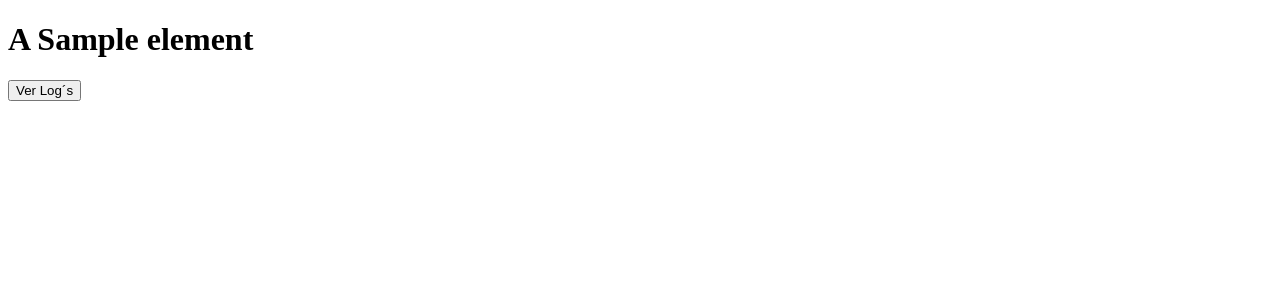
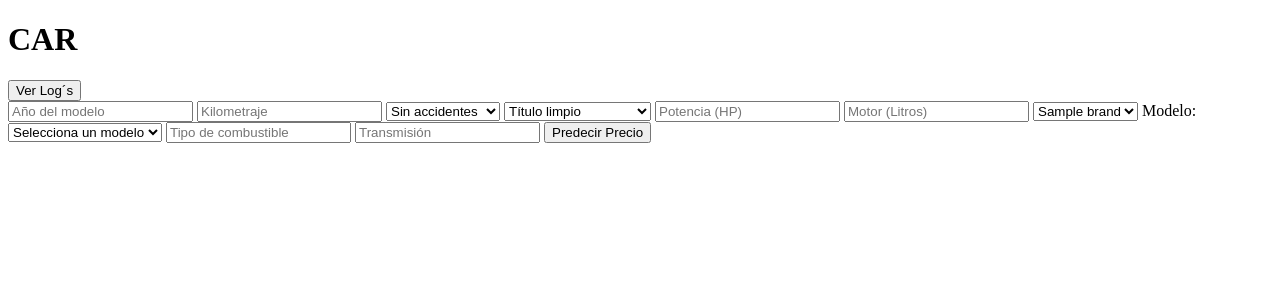
Before and after one commit to stephyangeles/P5_ProblemaDeRegresion_G4, a FastAPI app: template regression/templates/index.html in a window 1280 px wide. Shown: the top 300 px of the page. Run offline with FastAPI, Linux system fonts and the light colour scheme; the template is opened without the code that fills it: most values are stand-ins (such as "Sample title", 1, 10 or a date in 2020).

Commit message:
add API & html

```diff
--- a/regression/main.py
+++ b/regression/main.py
@@ -7,9 +7,10 @@ from regression.core.config import settings
 import regression.core.lw_log as log
 from catboost import CatBoostClassifier, CatBoostRegressor
 import pandas as pd
-import pickle
+from regression.predictor import predict_price, load_form_data
 
 
+form_data = load_form_data()
 
 #Crear la app
 app = FastAPI(
@@ -24,9 +25,6 @@ app.mount("/static", StaticFiles(directory="regression/static"), name="static")
 #Configurar Jinja2 para las plantillas HTML
 templates = Jinja2Templates(directory="regression/templates")
 # Cargar modelo, scaler y columnas
-
-with open(settings.model_path, "rb") as f:
-    model_cat = pickle.load(f)
 
 
 
@@ -45,3 +43,38 @@ def read_root( request: Request):
             "request": request
         }
     )
+
+@app.post("/predict")
+async def predict(data):
+    try:
+        # Crear un DataFrame con los datos de entrada
+        input_data = pd.DataFrame({
+            'brand': [data.brand],
+            'model': [data.model],
+            'model_year': [data.model_year],
+            'milage': [data.milage],
+            'mileage': [data.milage // 100],  # Calculado igual que en el preprocesamiento
+            'fuel_type': [data.fuel_type],
+            'engine_L': [data.engine_L if data.engine_L is not None else -1],
+            'horsepower': [data.horsepower if data.horsepower is not None else -1],
+            'accident': [data.accident],
+            'clean_title': [data.clean_title],
+            'engine': ['no_entry']  # Valor por defecto, ya que usamos horsepower y engine_L
+        })
+
+        # Obtener la predicción
+        price = predict_price(input_data)
+
+        # Devolver el resultado
+        return {
+            "predicted_price": float(price),
+            "formatted_price": f"${price:,.2f}"
+        }
+    except Exception as e:
+        return {"error": str(e)}
+
+@app.get("/models/{brand}")
+async def get_models_by_brand(brand: str):
+    if brand in form_data["categories"]["models_by_brand"]:
+        return {"models": form_data["categories"]["models_by_brand"][brand]}
+    return {"models": []}
--- a/regression/templates/index.html
+++ b/regression/templates/index.html
@@ -6,8 +6,41 @@
     <title>Document</title>
 </head>
 <body>
-    <h1>A {{ element }}</h1>
+    <h1>CAR</h1>
+
     <button class="btn" onclick="window.modal_log.showModal();">Ver Log´s</button>
+
+    <form id="car-form">
+      <input type="number" name="model_year" placeholder="Año del modelo" required>
+      <input type="number" name="milage" placeholder="Kilometraje" required>
+      <select name="accident">
+        <option value="false">Sin accidentes</option>
+        <option value="true">Con accidentes</option>
+      </select>
+
+      <select name="clean_title">
+        <option value="true">Título limpio</option>
+        <option value="false">Título con problemas</option>
+      </select>
+      <input type="number" name="horsepower" placeholder="Potencia (HP)" step="0.1" required>
+      <input type="number" name="engine_L" placeholder="Motor (Litros)" step="0.1" required>
+      <select name="brand" id="brand" onchange="cargarModelos()">
+        {% for brand in brands %}
+            <option value="{{ brand }}">{{ brand }}</option>
+        {% endfor %}
+      </select>
+      <label for="model">Modelo:</label>
+        <select id="model" name="model" required>
+          <option value="">Selecciona un modelo</option>
+        </select>
+      <input type="text" name="fuel_type" placeholder="Tipo de combustible" required>
+      <input type="text" name="transmission" placeholder="Transmisión" required>
+      <button type="submit">Predecir Precio</button>
+    </form>
+    <h2 id="result">
+
+    </h2>
+
     <dialog id="modal_log" class="modal_menu">
         <div>
           <h2>Acciones:</h2>
@@ -16,5 +49,34 @@
         </div>
         <pre>{{ lectura }}</pre>
       </dialog>
+
+      <script>
+        const form = document.getElementById('car-form');
+        form.addEventListener('submit', async (e) => {
+          e.preventDefault();
+          const formData = new FormData(form);
+          const data = Object.fromEntries(formData.entries());
+
+          // Convertir strings a boolean/number según corresponda
+          data.accident = data.accident === "true";
+          data.clean_title = data.clean_title === "true";
+          data.model_year = parseInt(data.model_year);
+          data.milage = parseInt(data.milage);
+          data.horsepower = parseFloat(data.horsepower);
+          data.engine_L = parseFloat(data.engine_L);
+
+          const response = await fetch('/predict', {
+            method: 'POST',
+            headers: { 'Content-Type': 'application/json' },
+            body: JSON.stringify(data)
+          });
+
+          const result = await response.json();
+          document.getElementById('result').textContent =
+            `💰 Precio estimado: ${result.predicted_price} €`;
+        });
+      </script>
 </body>
+
+
 </html>
```
Also changed, not shown: log.txt (+20 -0 lines), regression/predictor.py (added, +42 -0 lines).
